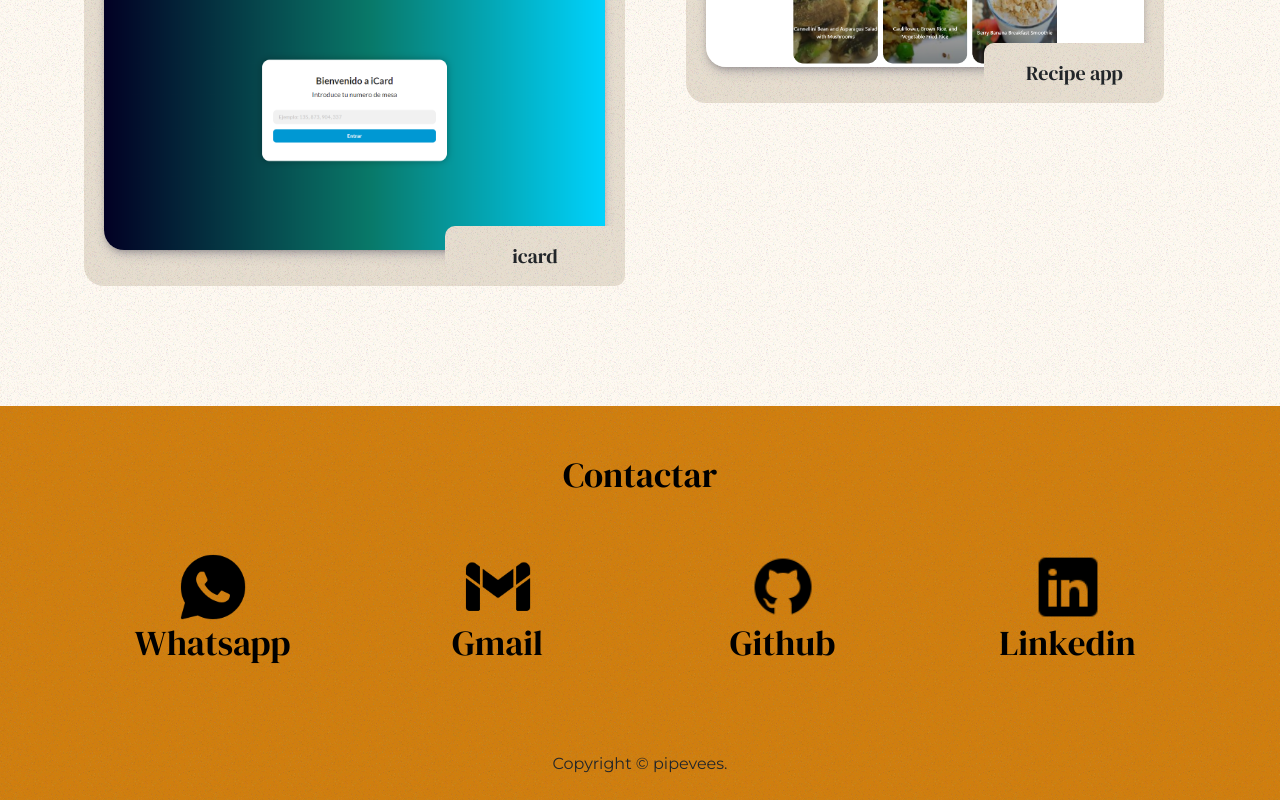
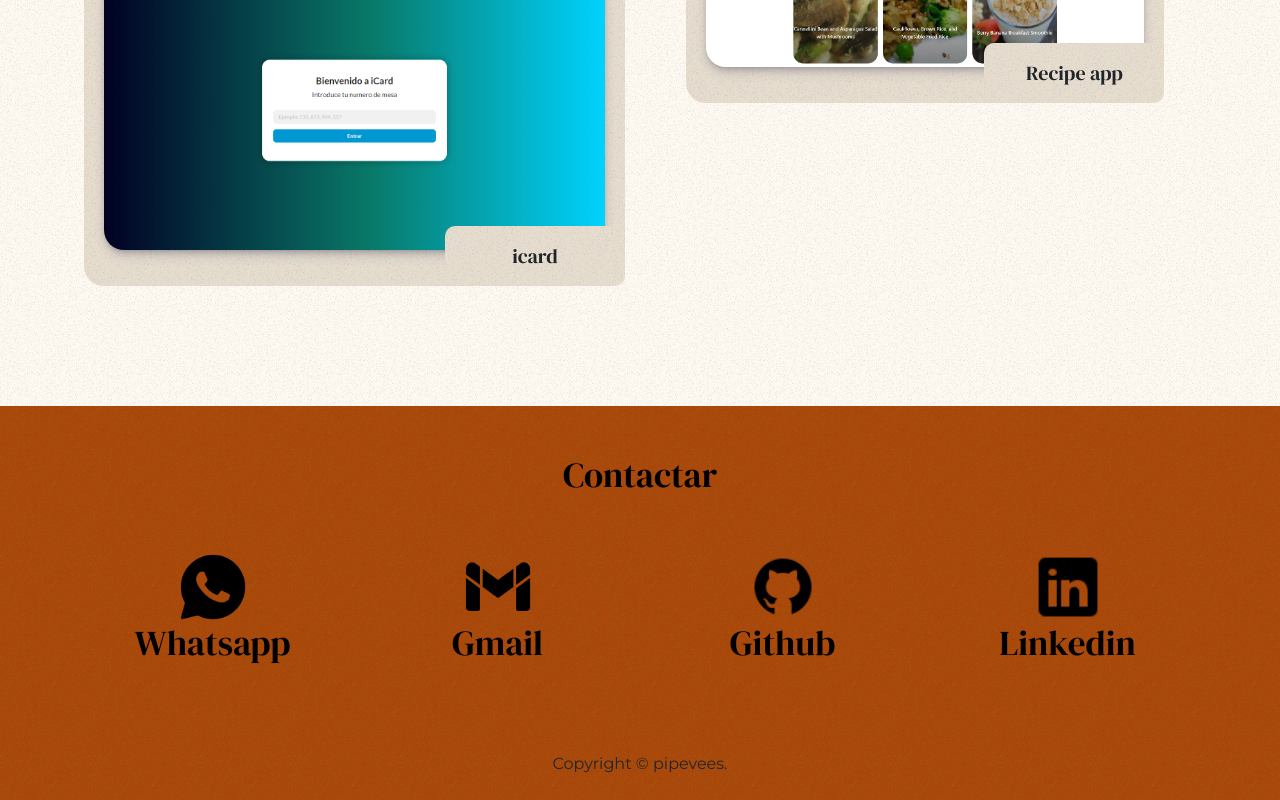
Before and after one commit to felipevees/portafolio, a React (Create React App) app: page / in a window 1280 px wide. Shown: the part 2654-3454 px from the top of the page. Built offline with nearby package versions, Linux system fonts and the light colour scheme; a web font is replaced by a local one.

Commit message:
contact color

```diff
--- a/src/components/Contact/Contact.scss
+++ b/src/components/Contact/Contact.scss
@@ -7,7 +7,7 @@
     flex-direction: column;
     align-items: center;
     min-height: 300px;
-    background: $yellow2-color;
+    background: $green2-color;
     background-image: url(../../assets/img/background.png);
 
     &__container{
```
